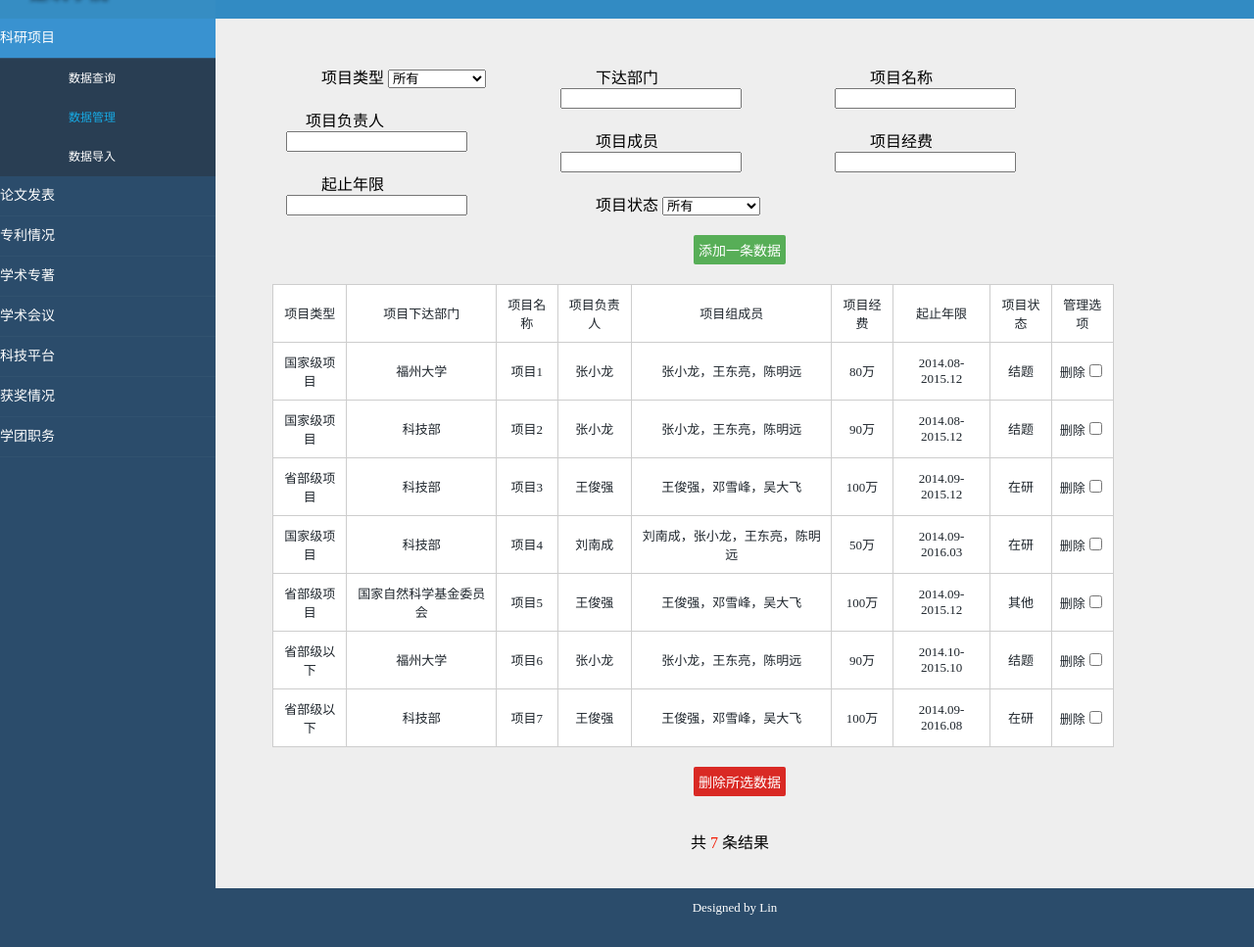
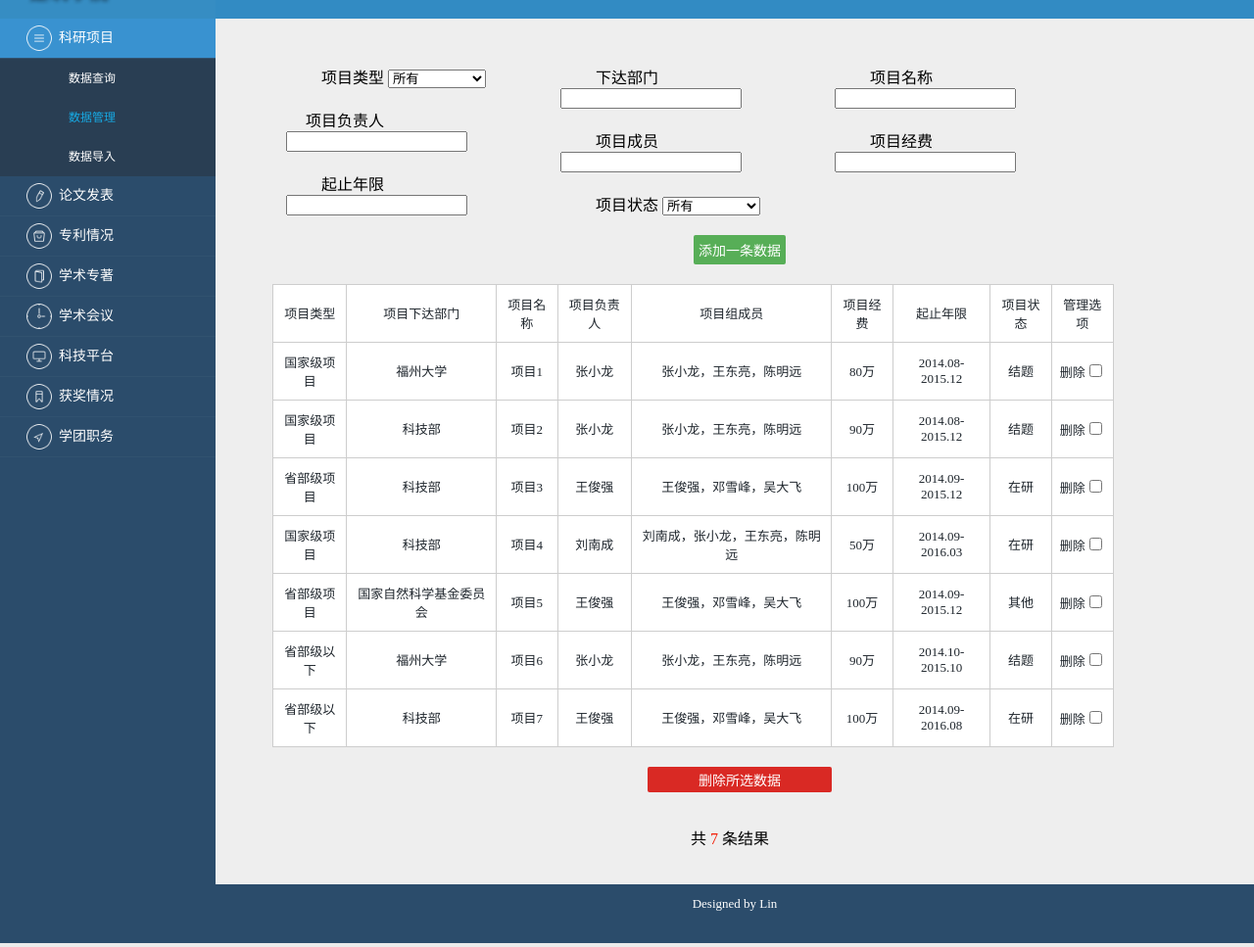
Before and after one commit to night-lin/ArchitectureCollage, a PHP site: page /html/research_project_add.php in a window 1280 px wide. Shown: the part 41-1008 px from the top of the page at 98% size. Run offline with PHP 8.4, Linux system fonts and the light colour scheme; a user stored in the database is signed in; data comes from the database, SQL or seed files in the repository; data that the repository does not hold is empty.

Commit message:
icon添加

```diff
--- a/ArchitectureCollage/html/research_project_add.php
+++ b/ArchitectureCollage/html/research_project_add.php
@@ -171,7 +171,7 @@
           <div id="sider">
            <ul class="sider_ul_1">
 
-                   <li class="now_li sider_li_1"><img scr="../image/item.png" width="40">科研项目</li>
+                   <li class="now_li sider_li_1"><img src="../image/item.png" width="40">科研项目</li>
                       <ul class="sider_ul_2">
                         <li class="sider_li_2 menu_chioce"><a href="research_project.php">数据查询</a></li>
                         <li class="sider_li_2 menu_chioce now_li_2"><a href="research_project_add.php">数据管理</a></li>
@@ -179,43 +179,44 @@
                       </ul>
 
 
-               <li class="sider_li_1">论文发表</li>
+
+               <li class="sider_li_1"><img src="../image/thesis.png" width="40">论文发表</li>
                     <ul class="sider_ul_2">
                       <li class="sider_li_2"><a href="#">数据管理</a></li>
                       <li class="sider_li_2"><a href="#">数据导入</a></li>
                     </ul>
 
-              <li class="sider_li_1">专利情况</li>
+              <li class="sider_li_1"><img src="../image/patent.png" width="40">专利情况</li>
                     <ul class="sider_ul_2">
                       <li class="sider_li_2"><a href="#">数据管理</a></li>
                       <li class="sider_li_2"><a href="#">数据导入</a></li>
                     </ul>
 
-               <li class="sider_li_1">学术专著 </li>
+               <li class="sider_li_1"><img src="../image/book.png" width="40">学术专著</li>
                     <ul class="sider_ul_2">
                       <li class="sider_li_2"><a href="#">数据管理</a></li>
                       <li class="sider_li_2"><a href="#">数据导入</a></li>
                     </ul>
 
-               <li class="sider_li_1">学术会议</li>
+               <li class="sider_li_1"><img src="../image/meeting.png" width="40">学术会议</li>
                     <ul class="sider_ul_2">
                       <li class="sider_li_2"><a href="#">数据管理</a></li>
                       <li class="sider_li_2"><a href="#">数据导入</a></li>
                     </ul>
 
-               <li class="sider_li_1">科技平台</li>
+               <li class="sider_li_1"><img src="../image/plat.png" width="40">科技平台</li>
                     <ul class="sider_ul_2">
                       <li class="sider_li_2"><a href="#">数据管理</a></li>
                       <li class="sider_li_2"><a href="#">数据导入</a></li>
                     </ul>
 
-               <li class="sider_li_1">获奖情况 </li>
+               <li class="sider_li_1"><img src="../image/award.png" width="40">获奖情况 </li>
                     <ul class="sider_ul_2">
                       <li class="sider_li_2"><a href="#">数据管理</a></li>
                       <li class="sider_li_2"><a href="#">数据导入</a></li>
                     </ul>
 
-               <li class="sider_li_1">学团职务 </li>
+               <li class="sider_li_1"><img src="../image/position.png" width="40">学团职务 </li>
                     <ul class="sider_ul_2">
                       <li class="sider_li_2"><a href="#">数据管理</a></li>
                       <li class="sider_li_2"><a href="#">数据导入</a></li>
@@ -419,7 +420,7 @@
 
             </table>
              <div class="btn-center">
-              <input class="btn btn-danger" type="submit" value="删除所选数据"  >
+              <input class="btn btn-danger"  id= type="submit" value="删除所选数据"  >
              </div>
             </form>
           </br>
```
